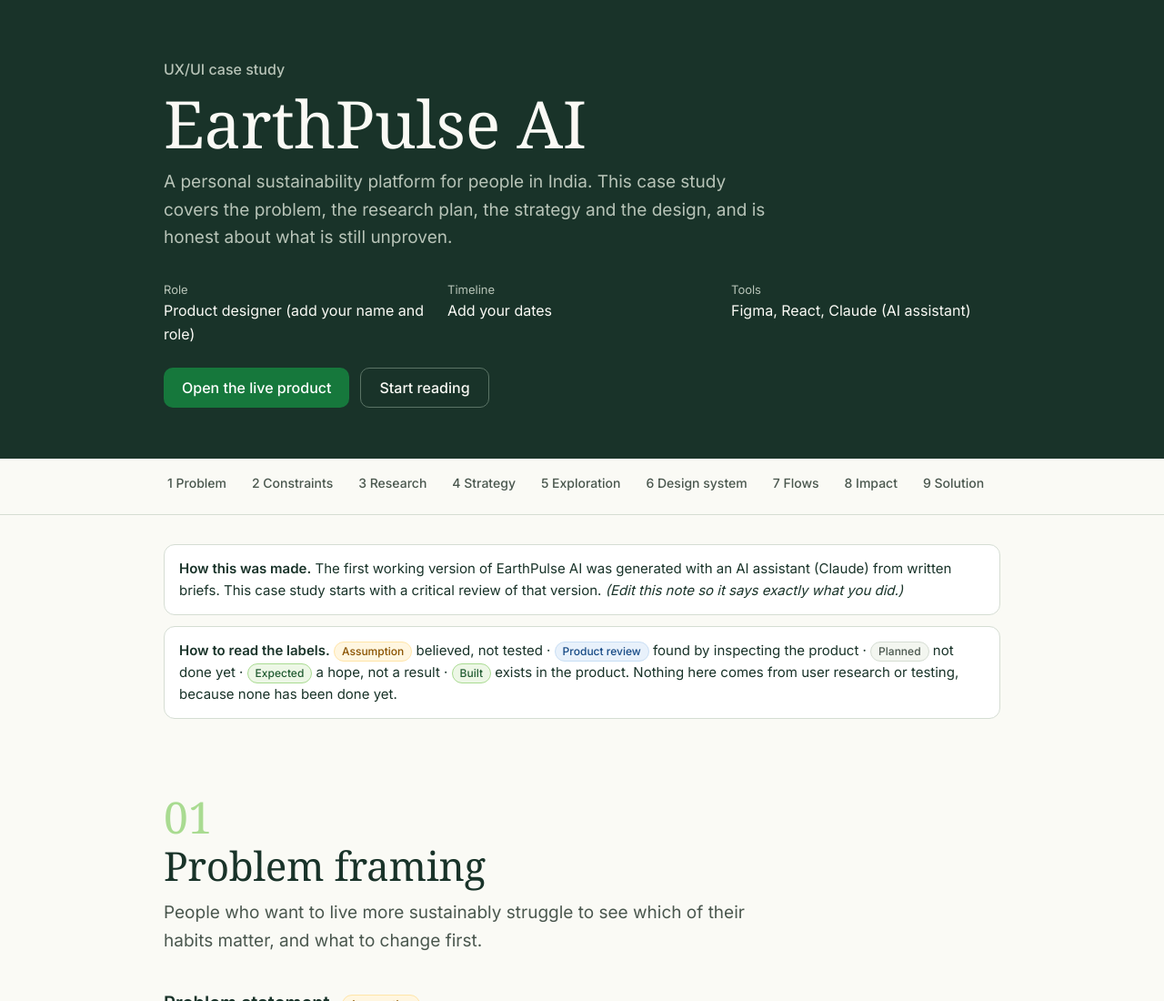
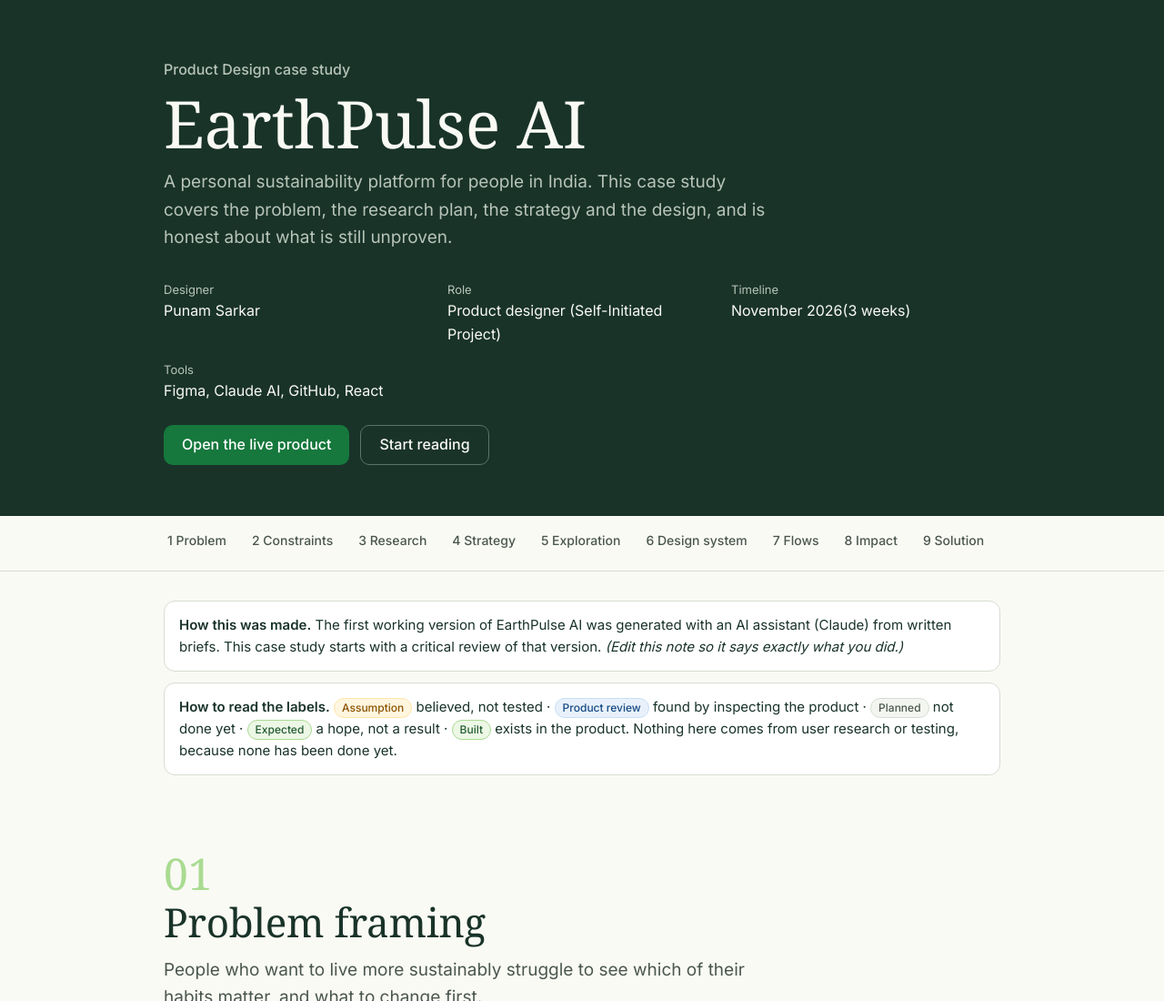
Before and after one commit to sarkarpunam56789-coder/earthpulse-ai-product-design-case-study-, a website: page index.html in a window 1280 px wide. Shown: the top 1100 px of the page at 91% size. Drawn offline with Linux system fonts and the light colour scheme; a web font is replaced by a local one.

Commit message:
Update index.html

```diff
--- a/index.html
+++ b/index.html
@@ -15,14 +15,15 @@
 <!-- ============ HEADER ============ -->
 <header class="hero">
   <div class="wrap">
-    <p class="kicker">UX/UI case study</p>
+    <p class="kicker"> Product Design case study</p>
     <h1>EarthPulse AI</h1>
     <p class="lead">A personal sustainability platform for people in India. This case study covers the problem, the research plan, the strategy and the design, and is honest about what is still unproven.</p>
     <dl class="meta">
       <!-- EDIT these three lines -->
-      <div><dt>Role</dt><dd>Product designer (add your name and role)</dd></div>
-      <div><dt>Timeline</dt><dd>Add your dates</dd></div>
-      <div><dt>Tools</dt><dd>Figma, React, Claude (AI assistant)</dd></div>
+      <div><dt>Designer</dt><dd>Punam Sarkar</dd></div>
+      <div><dt>Role</dt><dd>Product designer (Self-Initiated Project)</dd></div>
+      <div><dt>Timeline</dt><dd>November 2026(3 weeks)</dd></div>
+      <div><dt>Tools</dt><dd>Figma, Claude AI, GitHub, React</dd></div>
     </dl>
     <p class="links">
       <a class="btn" href="https://earthpulse-ai-self.vercel.app/" target="_blank" rel="noopener">Open the live product</a>
```
